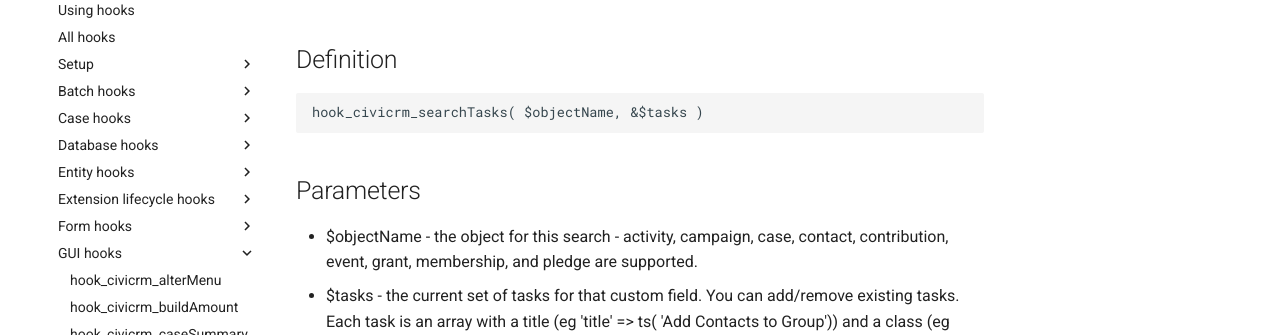
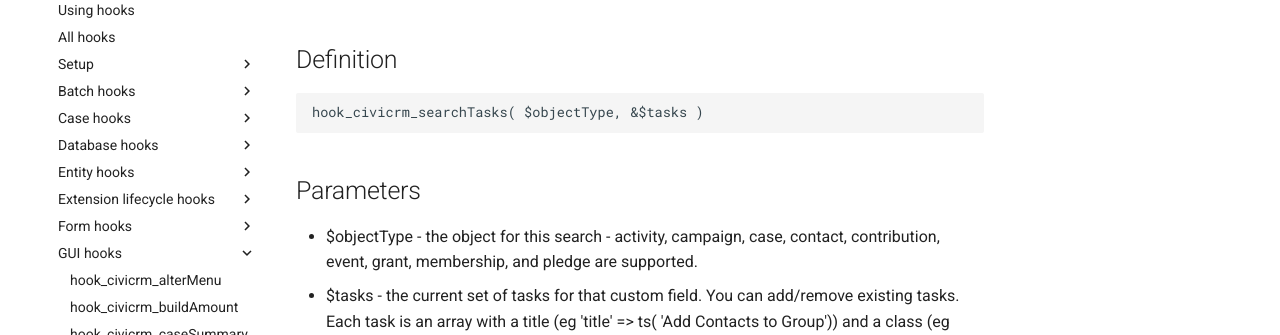
Before and after one commit to civicrm/civicrm-dev-docs, an MkDocs documentation site: the page built from docs/hooks/hook_civicrm_searchTasks.md, in a window 1280 px wide and 1318 px high. Shown: the part 280-615 px from the top of the window. Built offline with MkDocs 1.6.1 and Material for MkDocs 9.7.7, drawn with Linux system fonts in a browser that asks for light colours; comment, search, counter and statistics services are not loaded; old or Windows-style settings are respelled for this version of MkDocs.

Commit message:
Changed $objectName to $objectType for consistency
Examples and explanations on this page use $objectType, so standardizing on that.

```diff
--- a/docs/hooks/hook_civicrm_searchTasks.md
+++ b/docs/hooks/hook_civicrm_searchTasks.md
@@ -7,11 +7,11 @@
 
 ## Definition
 
-    hook_civicrm_searchTasks( $objectName, &$tasks )
+    hook_civicrm_searchTasks( $objectType, &$tasks )
 
 ## Parameters
 
--   $objectName - the object for this search - activity, campaign,
+-   $objectType - the object for this search - activity, campaign,
     case, contact, contribution, event, grant, membership, and pledge
     are supported.
 -   $tasks - the current set of tasks for that custom field. You can
```
